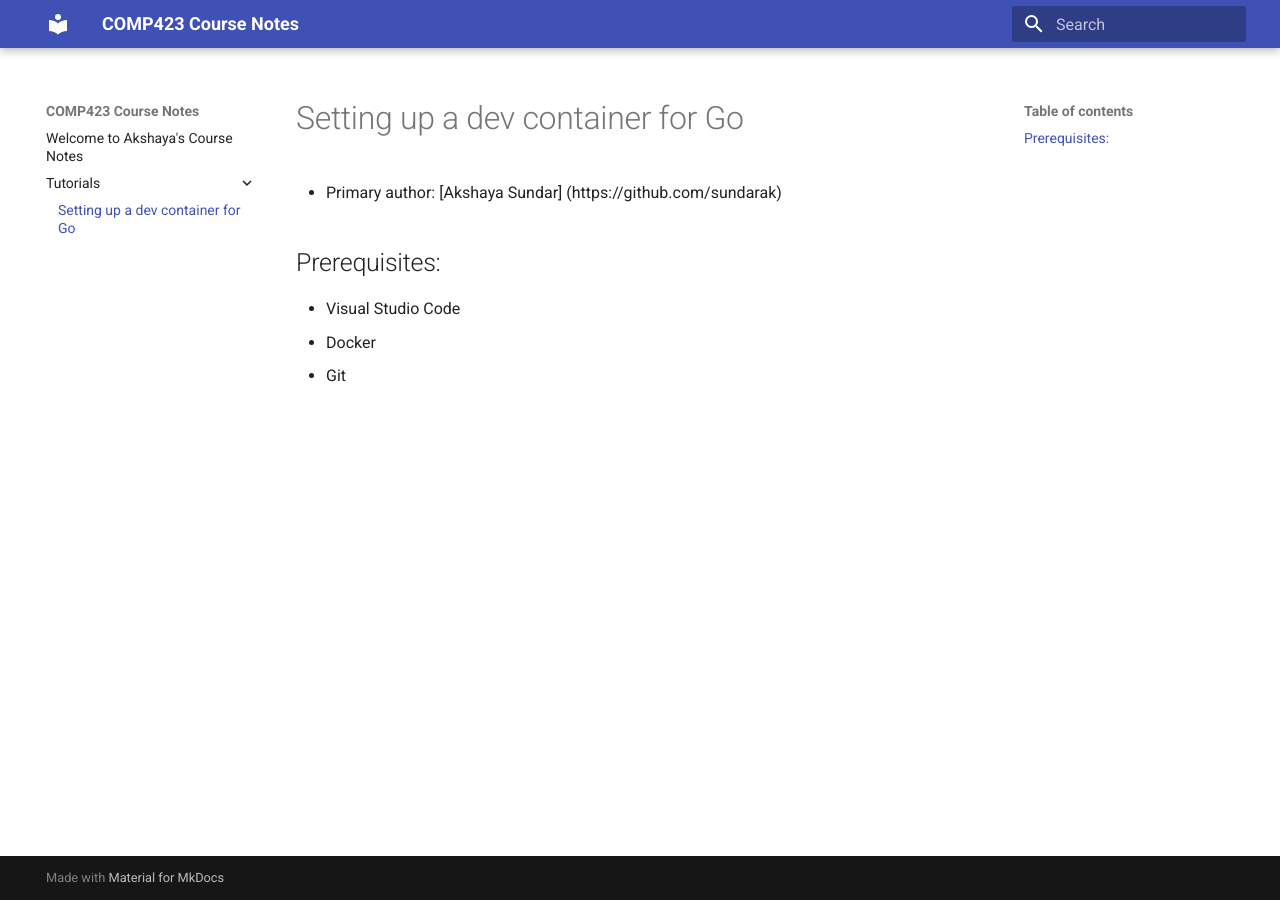
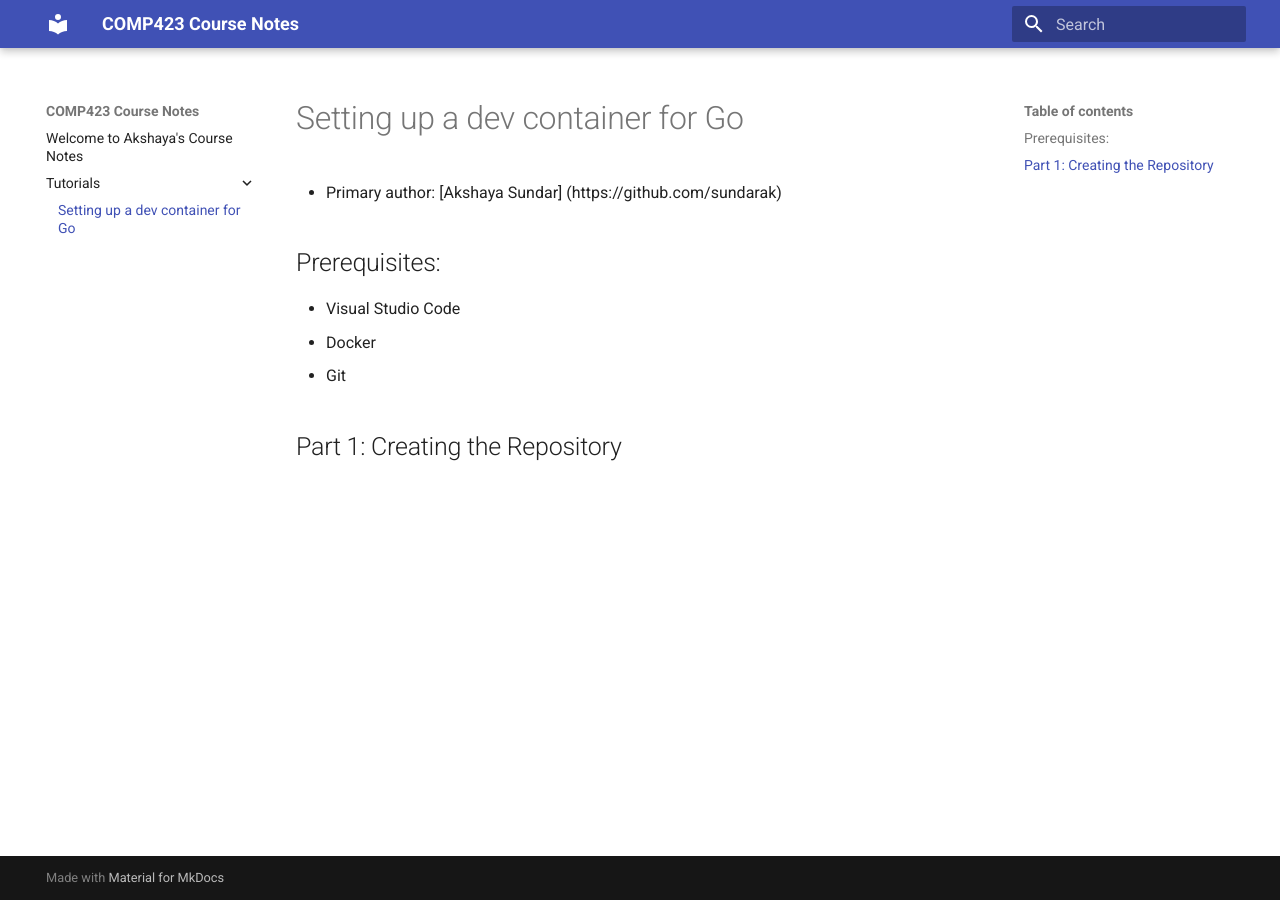
Before and after one commit to sundarak/comp423-course-notes, an MkDocs documentation site: the page built from docs/tutorials/go-setup.md, in a window 1280 px wide. Built offline with MkDocs 1.6.1 and Material for MkDocs 9.7.7, drawn with Linux system fonts in a browser that asks for light colours.

Commit message:
added extensions

```diff
--- a/docs/tutorials/go-setup.md
+++ b/docs/tutorials/go-setup.md
@@ -5,3 +5,5 @@
 - Visual Studio Code
 - Docker
 - Git
+
+## Part 1: Creating the Repository
--- a/mkdocs.yml
+++ b/mkdocs.yml
@@ -1,3 +1,7 @@
 site_name: COMP423 Course Notes
 theme:
   name: material
+
+markdown_extensions:
+  - pymdownx.highlight  # Enables syntax highlighting for code blocks
+  - pymdownx.admonition # Enables admonitions for call-out boxes
```
